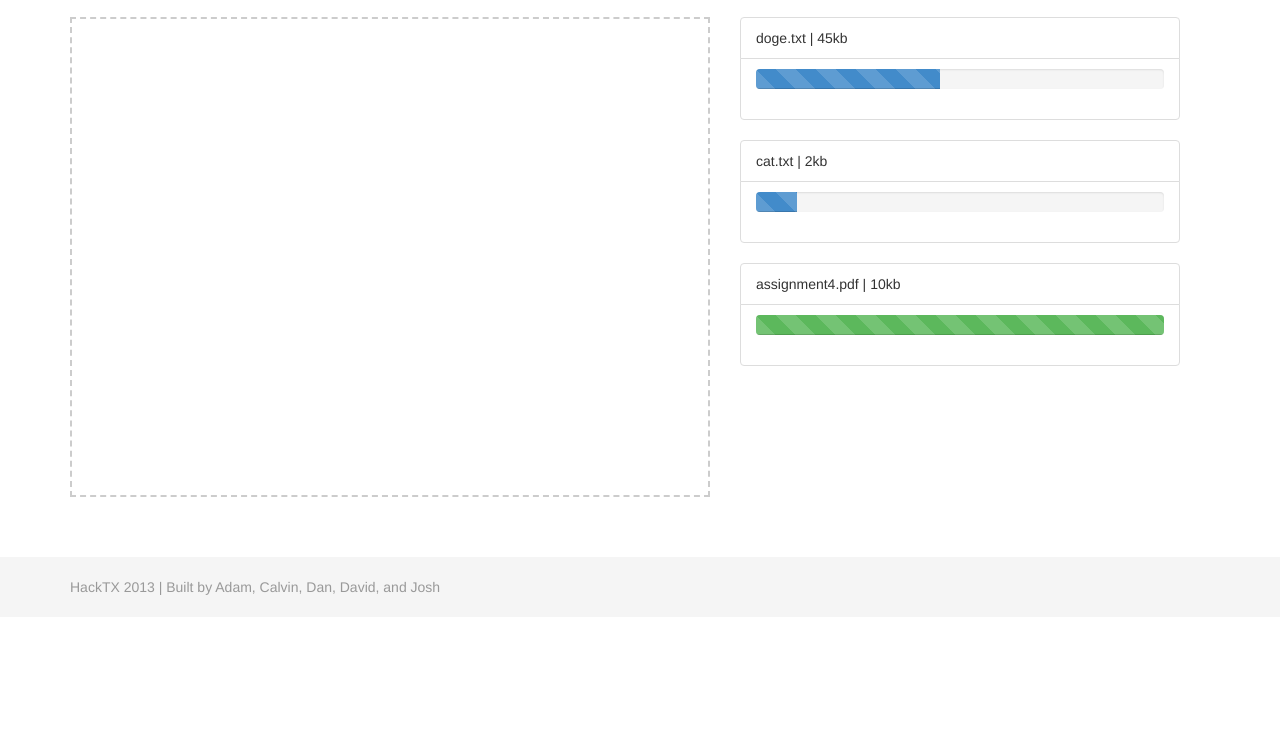
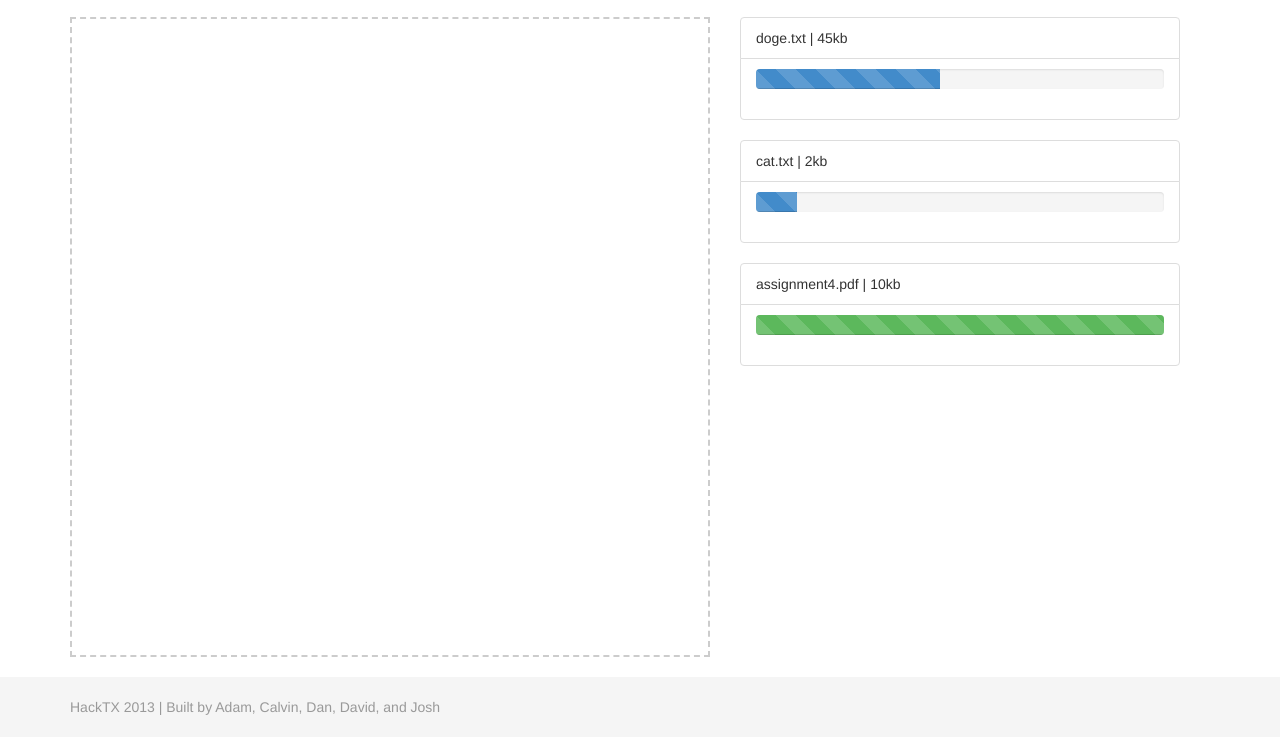
Before and after one commit to calvinmm/hack-tx-2013, a website: page site/room.html in a window 1280 px wide. Shown: the part 183-920 px from the top of the page. Before the commit the page ends 800 px from the top, so only its background shows below. Drawn offline with Linux system fonts and the light colour scheme.

```diff
--- a/site/css/main.css
+++ b/site/css/main.css
@@ -36,7 +36,7 @@
 
 #display {
     border: 2px dashed #ccc;
-    height: 480px;
+    height: 640px;
     width: 640px;
     margin: 20px auto;
 }
--- a/site/room.html
+++ b/site/room.html
@@ -28,7 +28,7 @@
             <div id="container-nopad" class="container">
                 <div class="pull-left">
                     <div id="display">
-                        <canvas id="mycanvas" width="640px" height="480px"></canvas>
+                        <canvas id="mycanvas" width="640px" height="640px"></canvas>
                     </div>
                 </div>
                 <div class="pull-right" id="progress">
```
Also changed, not shown: site/index.html (+3 -3 lines).
